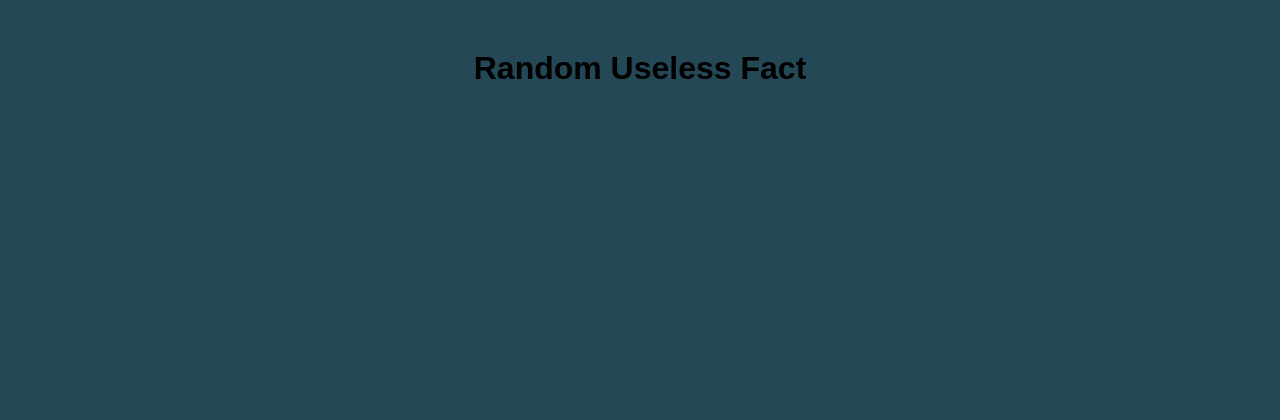
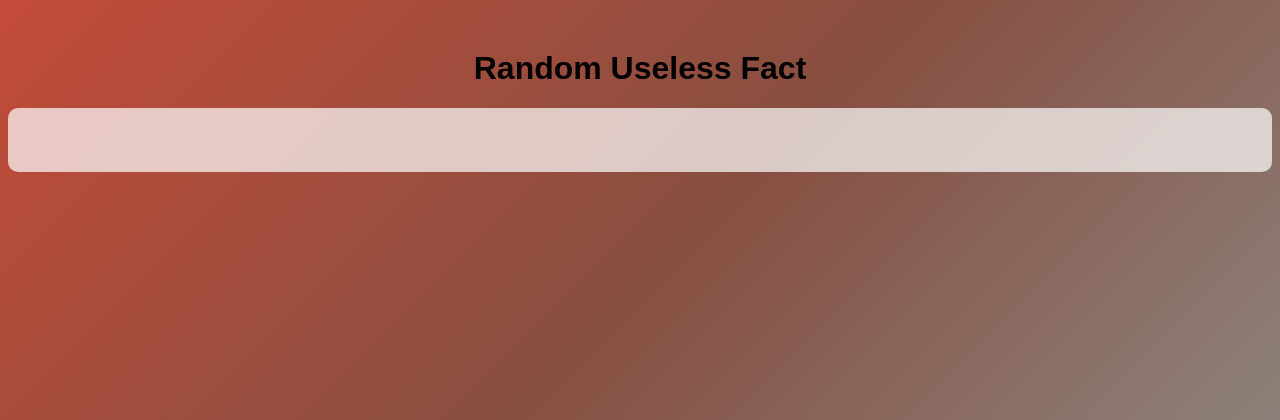
Before and after one commit to ivyanneh/la-rose-, a Flask app: page / in a window 1280 px wide. Shown: the top 420 px of the page. Run offline with Flask 3, Linux system fonts and the light colour scheme; data that the repository does not hold is empty.

Commit message:
Update index.html

```diff
--- a/useless_facts_app/templates/index.html
+++ b/useless_facts_app/templates/index.html
@@ -9,17 +9,30 @@
             font-family: Arial, sans-serif;
             text-align: center;
             margin-top: 50px;
-            background-color: #244855; /* Default background color */
+            background: linear-gradient(135deg, #244855, #E64833, #874F41, #90AEAD, #FBE9D0);
+            background-size: 400% 400%;
+            animation: gradientAnimation 10s ease infinite;
         }
 
         .fact {
             font-size: 1.5em;
             margin-top: 20px;
+            background-color: rgba(255, 255, 255, 0.7); /* Light background for text */
+            padding: 20px;
+            border-radius: 10px;
         }
 
-        /* Additional CSS to style the random background color */
-        .fact {
-            background-color: #FBE9D0; /* A light background for text readability */
+        /* Animation to make the gradient move */
+        @keyframes gradientAnimation {
+            0% {
+                background-position: 0% 50%;
+            }
+            50% {
+                background-position: 100% 50%;
+            }
+            100% {
+                background-position: 0% 50%;
+            }
         }
     </style>
 </head>
@@ -28,19 +41,5 @@
     <div class="fact">
         <p>{{ fact }}</p>
     </div>
-
-    <script>
-
-        const colors = ['#244855', '#E64833', '#874F41', '#90AEAD', '#FBE9D0'];
-
-
-        function changeBackgroundColor() {
-            const randomColor = colors[Math.floor(Math.random() * colors.length)];
-            document.body.style.backgroundColor = randomColor;
-        }
-
-
-        window.onload = changeBackgroundColor;
-    </script>
 </body>
 </html>
```
